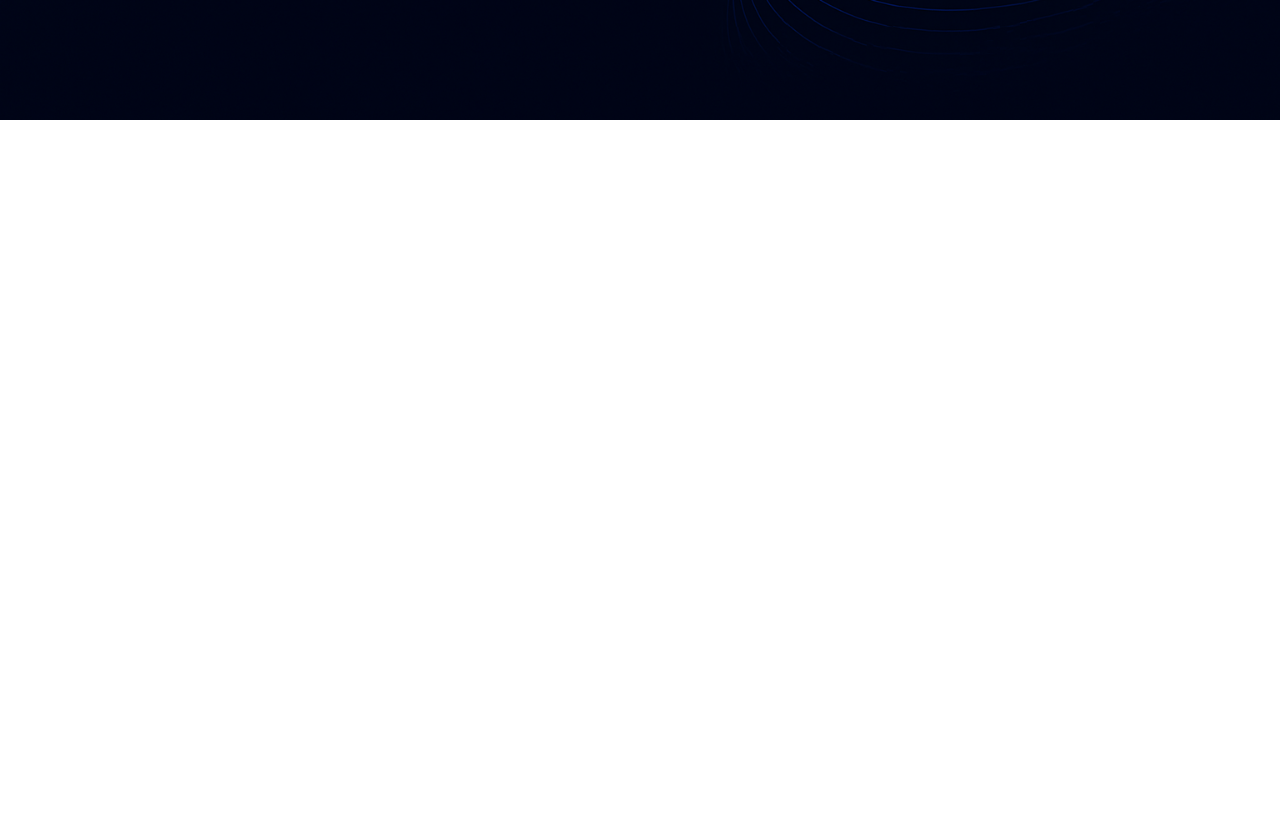
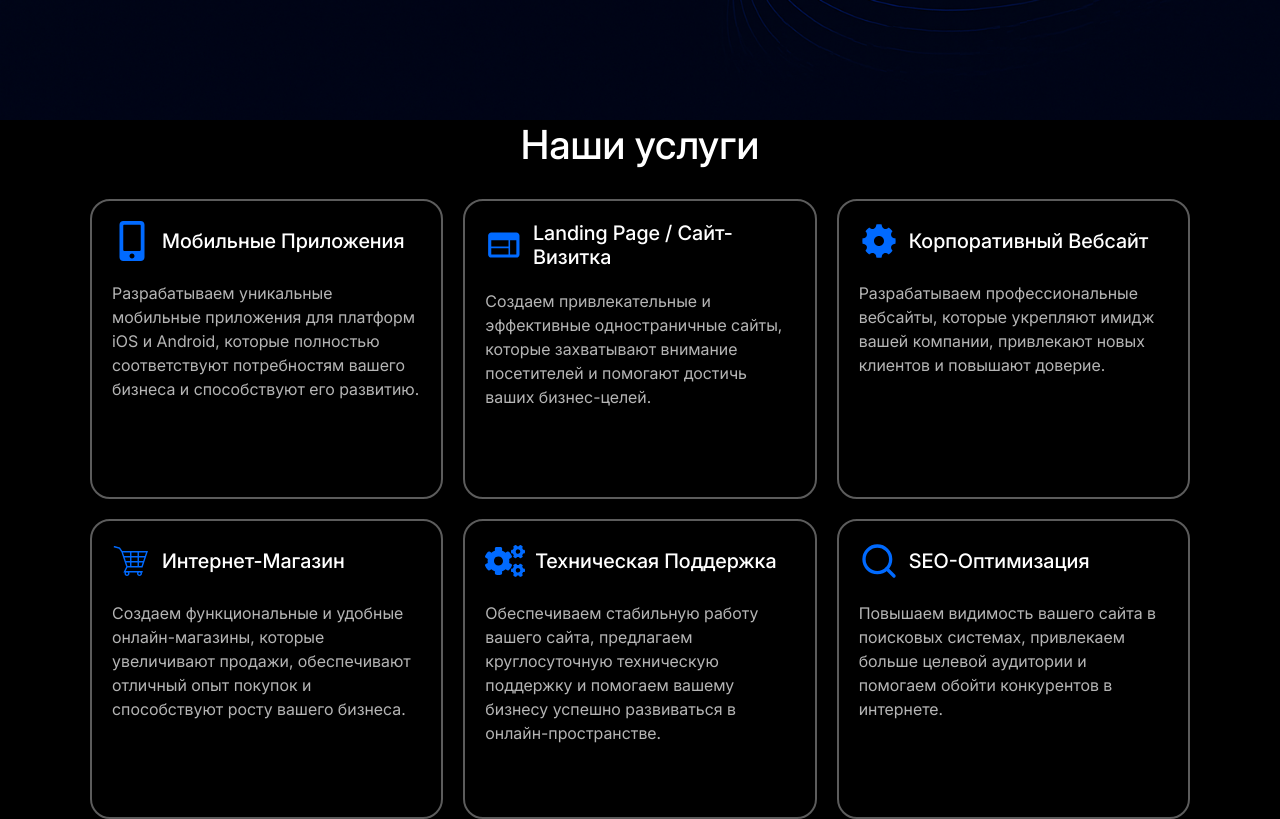
Before and after one commit to Soventus155/TurboDevs, a React (Create React App) app: page / in a window 1280 px wide. Shown: the part 680-1499 px from the top of the page. Before the commit the page ends 800 px from the top, so only its background shows below. Built offline with nearby package versions, Linux system fonts and the light colour scheme.

Commit message:
services

```diff
--- a/src/assets/css/app.css
+++ b/src/assets/css/app.css
@@ -0,0 +1,76 @@
+h1 {
+    font-size: 40px;
+    font-weight: 500;
+    color: #fff;
+}
+
+#services {
+    background-color: #000;
+}
+
+#services h1 {
+    text-align: center;
+    margin-bottom: 30px;
+    color: #fff;
+}
+
+.services_block {
+    display: grid;
+    grid-template-columns: repeat(auto-fill, minmax(300px, 1fr));
+    gap: 20px;
+    padding: 0 20px;
+}
+
+.services_box {
+    width: 100%;
+    height: 300px;
+    border: 2px solid #5C5C5C;
+    border-radius: 20px;
+    display: flex;
+    flex-direction: column;
+    gap: 20px;
+    color: #fff;
+    font-size: 18px;
+    font-weight: bold;
+    padding: 20px;
+    box-sizing: border-box;
+    transition: all 0.3s ease-in-out;
+}
+
+.services_box p {
+    font-weight: normal;
+    line-height: 1.5;
+    color: #B5B5B5;
+    font-size: 16px;
+}
+
+.services_box h3 {
+    font-size: 20px;
+    font-weight: 500;
+    color: #fff;
+}
+
+.services_box svg {
+    font-size: 40px;
+}
+
+.services_box:hover {
+    border-color: #006aff;
+    color: #fff;
+}
+
+.services_box:hover p,
+.services_box:hover h3,
+.services_box:hover svg {
+    color: #fff;
+}
+
+.service_icon_title {
+    display: flex;
+    align-items: center;
+    gap: 10px;
+}
+
+.services_box:hover svg {
+    color: #fff;
+}
--- a/src/assets/css/main.css
+++ b/src/assets/css/main.css
@@ -17,7 +17,6 @@
   padding-top: 100px;
   color: white;
 }
-
 .hero {
   display: flex;
   align-items: center;
--- a/src/components/Services.jsx
+++ b/src/components/Services.jsx
@@ -1,14 +1,63 @@
 import React from "react";
+import { FaMobileAlt } from "react-icons/fa";
+import { MdWeb } from "react-icons/md";
+import { RiSettings5Fill } from "react-icons/ri";
+import { GiShoppingCart } from "react-icons/gi";
+import { FaCogs } from "react-icons/fa";
+import { FiSearch } from "react-icons/fi";
 
 const Services = () => {
-    return(
+    return (
         <div id="services">
             <div className="container">
-                <div className="services">
+                <h1>Наши услуги</h1>
+                <div className="services_block">
+                    <div className="services_box">
+                        <div className="service_icon_title">
+                            <FaMobileAlt color="#006aff" />
+                            <h3>Мобильные Приложения</h3>
+                        </div>
+                        <p>Разрабатываем уникальные мобильные приложения для платформ iOS и Android, которые полностью соответствуют потребностям вашего бизнеса и способствуют его развитию.</p>
+                    </div>
+                    <div className="services_box">
+                        <div className="service_icon_title">
+                            <MdWeb color="#006aff" />
+                            <h3>Landing Page / Сайт-Визитка</h3>
+                        </div>
+                        <p>Создаем привлекательные и эффективные одностраничные сайты, которые захватывают внимание посетителей и помогают достичь ваших бизнес-целей.</p>
+                    </div>
+                    <div className="services_box">
+                        <div className="service_icon_title">
+                            <RiSettings5Fill color="#006aff" />
+                            <h3>Корпоративный Вебсайт</h3>
+                        </div>
+                        <p>Разрабатываем профессиональные вебсайты, которые укрепляют имидж вашей компании, привлекают новых клиентов и повышают доверие.</p>
+                    </div>
+                    <div className="services_box">
+                        <div className="service_icon_title">
+                            <GiShoppingCart color="#006aff" />
+                            <h3>Интернет-Магазин</h3>
+                        </div>
+                        <p>Создаем функциональные и удобные онлайн-магазины, которые увеличивают продажи, обеспечивают отличный опыт покупок и способствуют росту вашего бизнеса.</p>
+                    </div>
+                    <div className="services_box">
+                        <div className="service_icon_title">
+                            <FaCogs color="#006aff" />
+                            <h3>Техническая Поддержка</h3>
+                        </div>
+                        <p>Обеспечиваем стабильную работу вашего сайта, предлагаем круглосуточную техническую поддержку и помогаем вашему бизнесу успешно развиваться в онлайн-пространстве.</p>
+                    </div>
+                    <div className="services_box">
+                        <div className="service_icon_title">
+                            <FiSearch color="#006aff" />
+                            <h3>SEO-Оптимизация</h3>
+                        </div>
+                        <p>Повышаем видимость вашего сайта в поисковых системах, привлекаем больше целевой аудитории и помогаем обойти конкурентов в интернете.</p>
+                    </div>
                 </div>
             </div>
         </div>
-    )
-}
+    );
+};
 
 export default Services;
```
